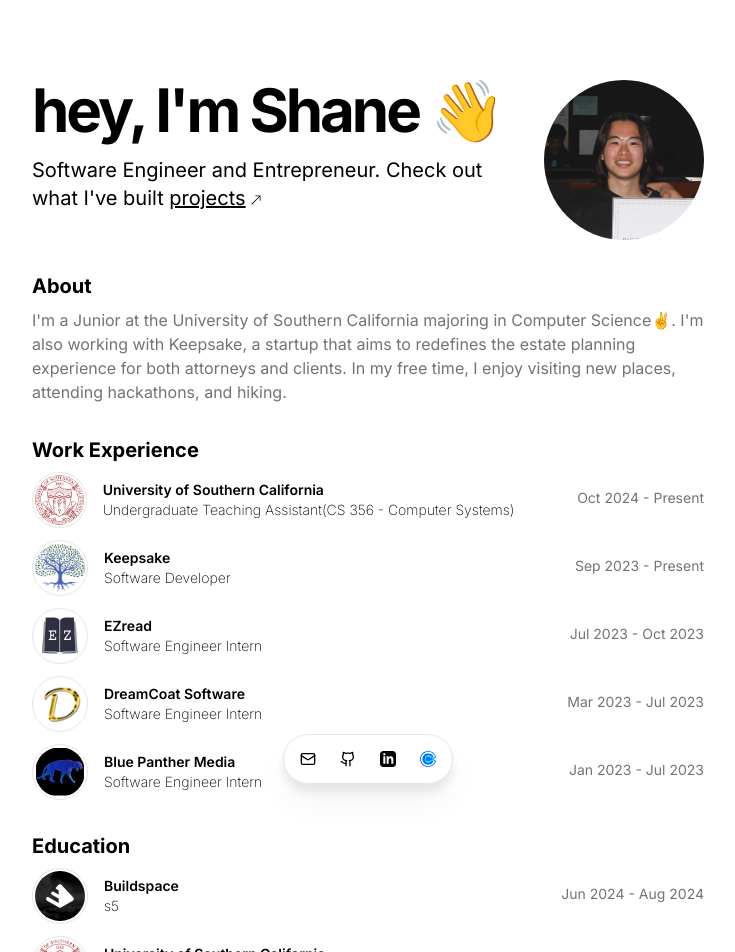
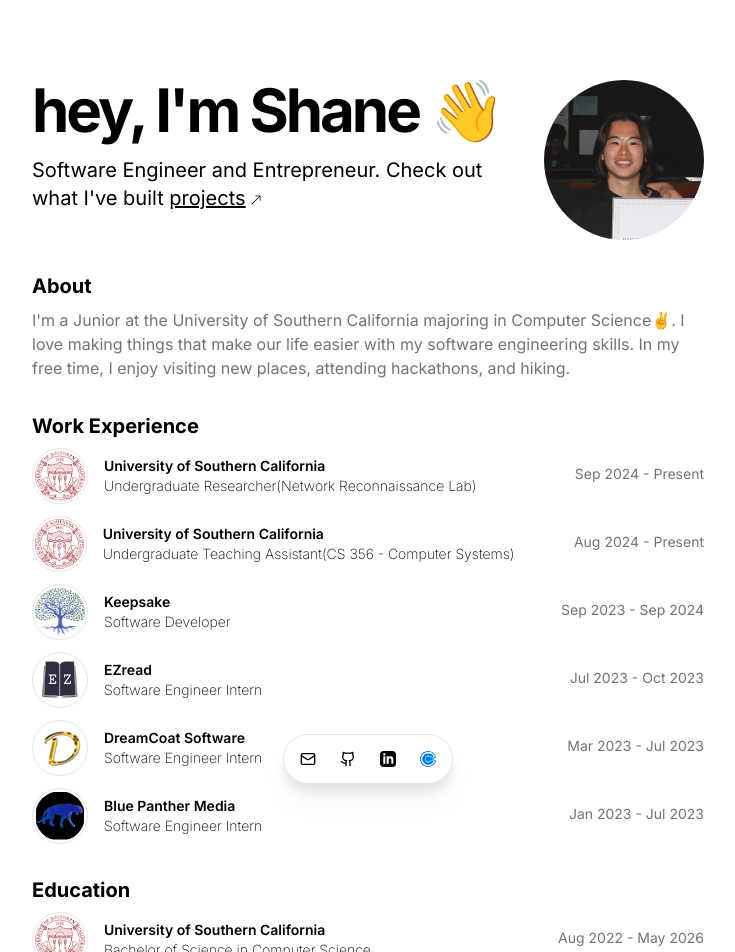
Before and after one commit to ShaneYokota72/Portfolio, a Next.js app: page / in a window 1280 px wide. Shown: the top 952 px of the page, without its empty margins (272-1007 px from the left). Built offline with nearby package versions, Linux system fonts and the light colour scheme.

Commit message:
Work Experience Updates

```diff
--- a/src/app/page.tsx
+++ b/src/app/page.tsx
@@ -32,7 +32,7 @@
         <p className='text-light-grey dark:text-extra-light-grey'>
           I'm a Junior at the University of Southern California majoring in Computer Science✌️.
 
-          I'm also working with Keepsake, a startup that aims to redefines the estate planning experience for both attorneys and clients.
+          I love making things that make our life easier with my software engineering skills.
 
           In my free time, I enjoy visiting new places, attending hackathons, and hiking.
         </p>
@@ -40,6 +40,26 @@
 
       <Sections title='Work Experience'>
         <div className='flex flex-col gap-3'>
+          <WorkExperience
+            imgSrc="/USCLogo.png"
+            companyName="University of Southern California"
+            position="Undergraduate Researcher(Network Reconnaissance Lab)"
+            details={
+              <p>
+                Researching in Network Reconnaissance Lab under Dr. Corey Baker
+                <br/>
+                Some work can be found {" "}
+                <Link href="https://github.com/netreconlab" className='underline items-center inline-flex'>
+                  <span>here</span>
+                  <svg xmlns="http://www.w3.org/2000/svg" width="12" height="12" fill="currentColor" className="bi bi-arrow-up-right mt-1" viewBox="0 0 16 16">
+                    <path fillRule="evenodd" d="M14 2.5a.5.5 0 0 0-.5-.5h-6a.5.5 0 0 0 0 1h4.793L2.146 13.146a.5.5 0 0 0 .708.708L13 3.707V8.5a.5.5 0 0 0 1 0z"/>
+                  </svg>
+                </Link>
+              </p>
+            }
+            startDate="Sep 2024"
+            endDate="Present"
+          />
           <WorkExperience
             imgSrc="/USCLogo.png"
             companyName="University of Southern California"
@@ -51,7 +71,7 @@
                 - Hosting weekly office hours to support students in Computer Systems fundamentals.
               </p>
             }
-            startDate="Oct 2024"
+            startDate="Aug 2024"
             endDate="Present"
           />
           <WorkExperience
@@ -67,7 +87,7 @@
               </p>
             }
             startDate="Sep 2023"
-            endDate="Present"
+            endDate="Sep 2024"
           />
           <WorkExperience
             imgSrc="/EzreadLogo.jpeg"
@@ -123,20 +143,20 @@
       <Sections title='Education'>
         <div className='flex flex-col gap-3'>
           <Education
+            imgSrc="/USCLogo.png"
+            companyName="University of Southern California"
+            details="Bachelor of Science in Computer Science"
+            startDate="Aug 2022"
+            endDate="May 2026"
+            redirectLink="https://www.cs.usc.edu/"
+          />
+          <Education
             imgSrc="/BuildspaceLogo.jpg"
             companyName="Buildspace"
             details="s5"
             startDate="Jun 2024"
             endDate="Aug 2024"
             redirectLink="https://buildspace.so/"
-          />
-          <Education
-            imgSrc="/USCLogo.png"
-            companyName="University of Southern California"
-            details="Bachelor of Science in Computer Science"
-            startDate="Aug 2022"
-            endDate="May 2026"
-            redirectLink="https://www.cs.usc.edu/"
           />
         </div>
       </Sections>
```
